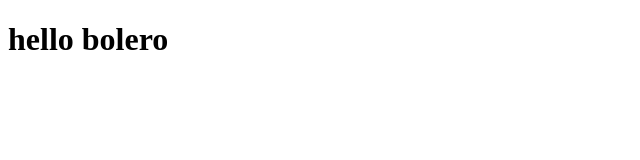
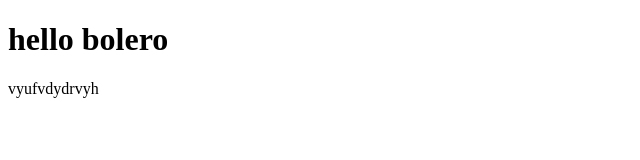
Before and after one commit to hoangduck156/Buoi3, a plain HTML site: page index.html in a window 1280 px wide. Shown: the whole page, without its empty margins (0-640 px from the left). Drawn offline with Linux system fonts and the light colour scheme.

Commit message:
lm no loi

```diff
--- a/index.html
+++ b/index.html
@@ -7,5 +7,6 @@
 </head>
 <body>
 <h1>hello bolero</h1>
+vyufvdydrvyh
 </body>
 </html>
```
